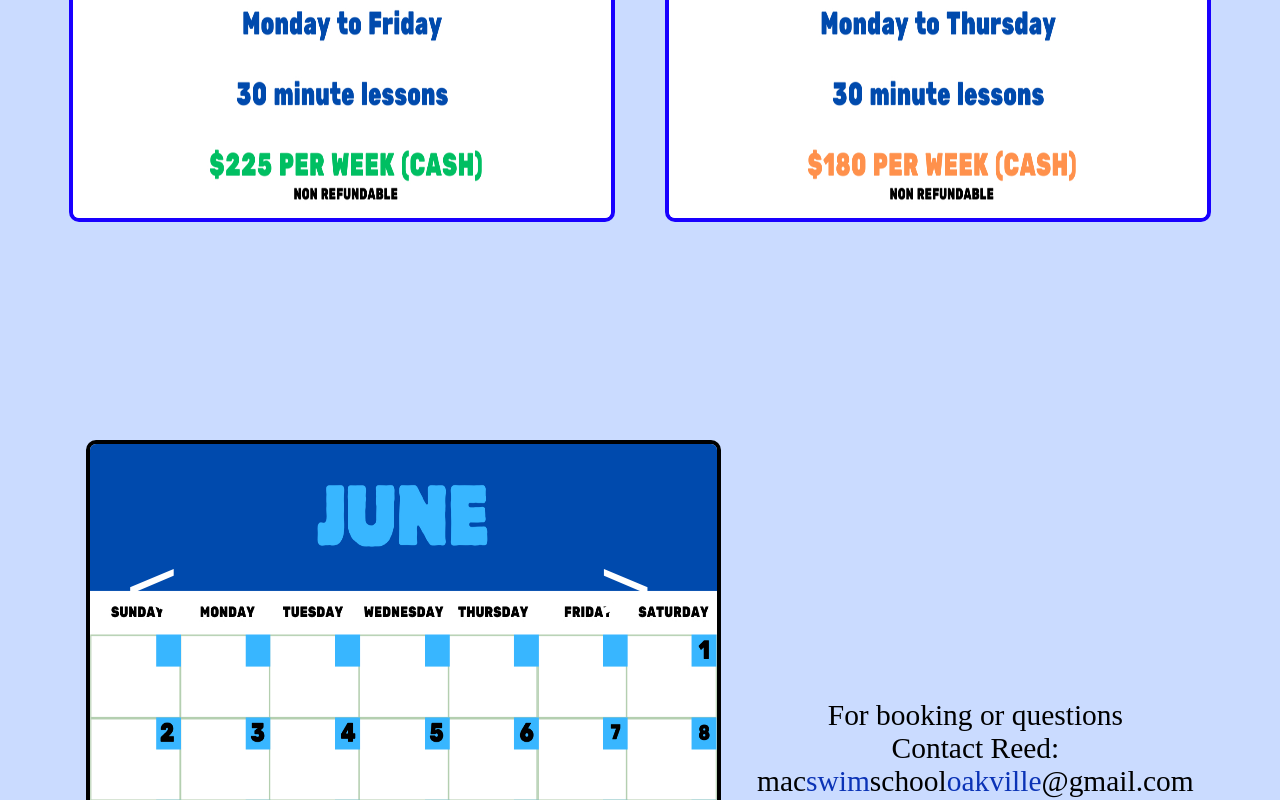
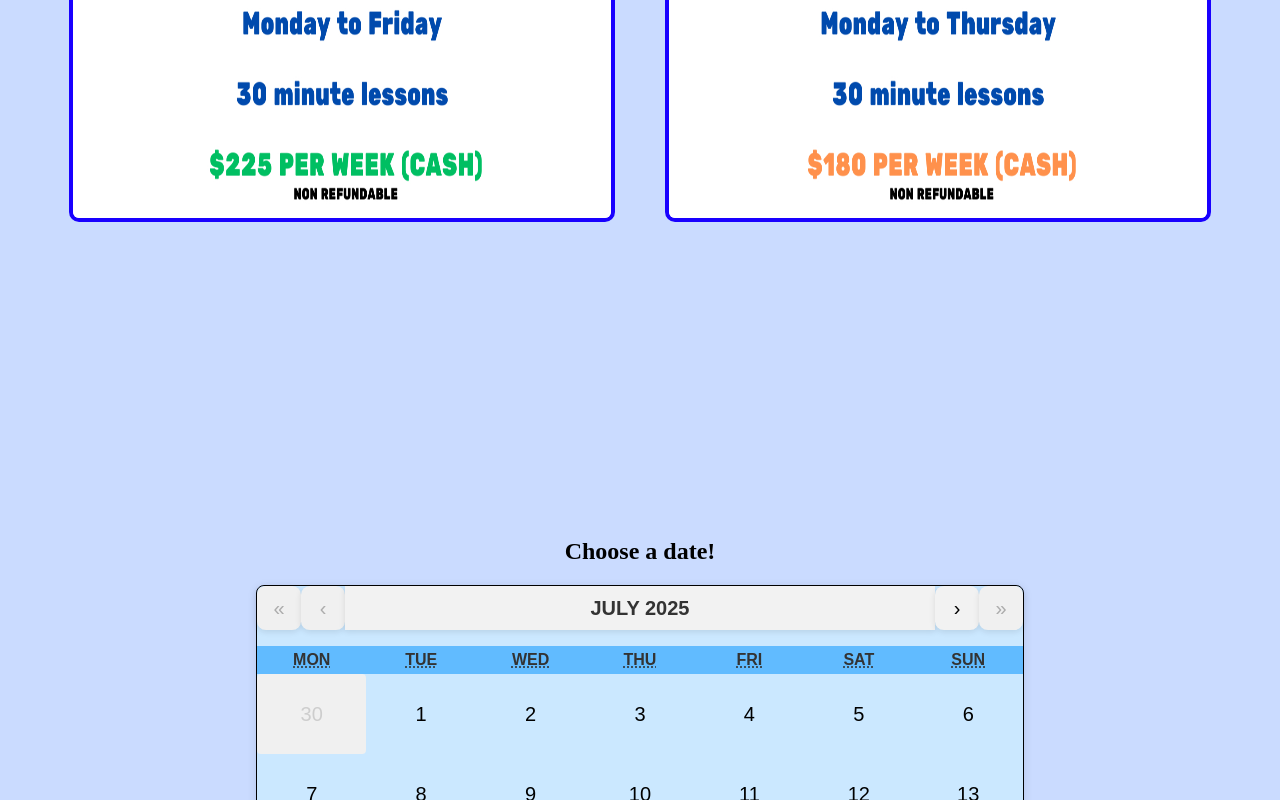
Before and after one commit to IainMac32/ReedSwimWebsite, a React (Create React App) app: page / in a window 1280 px wide. Shown: the part 2000-2800 px from the top of the page. Built offline with nearby package versions, Linux system fonts and the light colour scheme.

Commit message:
added calendar

```diff
--- a/package.json
+++ b/package.json
@@ -7,7 +7,9 @@
     "@testing-library/react": "^13.4.0",
     "@testing-library/user-event": "^13.5.0",
     "react": "^18.3.0",
+    "react-calendar": "^5.1.0",
     "react-dom": "^18.3.0",
+    "react-router-dom": "^7.1.1",
     "react-scripts": "5.0.1",
     "web-vitals": "^2.1.4"
   },
--- a/src/App.js
+++ b/src/App.js
@@ -1,10 +1,12 @@
 // App.js
 import React, { useEffect } from 'react';
+import { BrowserRouter as Router, Routes, Route } from 'react-router-dom';
 import NavBar from './components/NavBar';
 import AboutMe from './components/AboutMe';
 import SwimLessons from './components/SwimLessons';
 import ThePool from './components/ThePool';
-import CalendarContact from './components/CalendarContact';
+import CalendarPage from './components/CalendarPage'; // New calendar component
+import TimeSlotsPage from './components/TimeSlotsPage'; // New time slots component
 import './styles/index.css';
 
 function App() {
@@ -31,13 +33,25 @@ function App() {
   }, []);
 
   return (
+    <Router>
       <div className="App">
         <NavBar />
+        <Routes>
+          {/* Default route */}
+          <Route path="/" element={
+            <>
               <AboutMe />
               <ThePool />
               <SwimLessons />
-      <CalendarContact />
+              <CalendarPage />
+            </>
+          } />
+
+          {/* Time slot page route */}
+          <Route path="/timeslots/:date" element={<TimeSlotsPage />} />
+        </Routes>
       </div>
+    </Router>
   );
 }
 
--- a/src/components/CalendarContact.js
+++ /dev/null
@@ -1,46 +0,0 @@
-// CalendarContact.js
-import React, { useState } from 'react';
-import calendar1 from '../images/ReedJune.jpg';
-import calendar2 from '../images/ReedJuly.jpg';
-import calendar3 from '../images/ReedAugust.jpg';
-import '../styles/Calendar.css';
-
-const Calendar = () => {
-  const [currentImage, setCurrentImage] = useState(calendar1);
-
-  const nextImage = () => {
-    if (currentImage === calendar1) {
-      setCurrentImage(calendar2);
-    } else if (currentImage === calendar2) {
-      setCurrentImage(calendar3);
-    }
-  };
-
-  const prevImage = () => {
-    if (currentImage === calendar3) {
-      setCurrentImage(calendar2);
-    } else if (currentImage === calendar2) {
-      setCurrentImage(calendar1);
-    }
-  };
-
-  return (
-    <section id="calendar-contact" className="the-calendar-section">
-      <div className="calendar-container">
-        <img src={currentImage} alt="calendar" className="calendar" />
-        <div className="arrow-container2">
-          <button onClick={prevImage} className="arrow2 left-arrow2">&lt;</button>
-          <button onClick={nextImage} className="arrow2 right-arrow2">&gt;</button>
-        </div>
-
-        <p>For booking or questions <br/>
-          Contact Reed: <br/>
-
-          mac<w>swim</w>school<w>oakville</w>@gmail.com
-        </p>
-      </div>
-    </section>
-  );
-}
-
-export default Calendar;
--- /dev/null
+++ b/src/components/CalendarPage.js
@@ -0,0 +1,32 @@
+// src/components/CalendarPage.js
+import React from 'react';
+import { useNavigate } from 'react-router-dom';
+import Calendar from 'react-calendar';
+import 'react-calendar/dist/Calendar.css';
+import '../styles/CalendarPage.css'; // Import the CSS file for styling
+
+
+const CalendarPage = () => {
+  const navigate = useNavigate();
+
+  const handleDayClick = (value) => {
+    const selectedDate = value.toISOString().split('T')[0]; // Format: YYYY-MM-DD
+    navigate(`/timeslots/${selectedDate}`);
+  };
+
+  return (
+    <section id="calendar" className="the-calendar-section">
+      <div>
+        <h1>Choose a date!</h1>
+        <Calendar
+          defaultActiveStartDate={new Date(2025, 6, 1)} // July is month 6 (zero-based index)
+          minDate={new Date(2025, 6, 1)}  // Start of July
+          maxDate={new Date(2025, 7, 31)} // End of July
+          onClickDay={handleDayClick}
+        />
+      </div>
+    </section>
+  );
+};
+
+export default CalendarPage;
--- a/src/components/NavBar.js
+++ b/src/components/NavBar.js
@@ -1,5 +1,6 @@
 // NavBar.js
 import React from 'react';
+import { Link } from 'react-router-dom'; // Import Link from react-router-dom
 import '../styles/NavBar.css';
 
 const NavBar = () => {
@@ -9,7 +10,8 @@ const NavBar = () => {
         <li><a href="#about-me">About Me</a></li>
         <li><a href="#the-pool">The Pool</a></li>
         <li><a href="#swim-lessons">Swim Lessons</a></li>
-        <li><a href="#calendar-contact">Calendar/Contact</a></li>
+        <li><a href="#calendar">Calendar</a></li>
+        {/* <li><a href="#calendar-contact">Contact</a></li> */}
       </ul>
     </nav>
   );
--- /dev/null
+++ b/src/components/TimeSlotsPage.js
@@ -0,0 +1,30 @@
+// src/components/TimeSlotsPage.js
+import React from 'react';
+import { useParams } from 'react-router-dom';
+
+const TimeSlotsPage = () => {
+  const { date } = useParams(); // Get the selected date from the URL
+
+  // Example time slots data, this can be fetched dynamically
+  const timeSlots = [
+    { time: '9:00 AM', available: true },
+    { time: '10:00 AM', available: false },
+    { time: '11:00 AM', available: true },
+    { time: '12:00 PM', available: false },
+  ];
+
+  return (
+    <div>
+      <h1>Time Slots for {date}</h1>
+      <ul>
+        {timeSlots.map((slot, index) => (
+          <li key={index}>
+            {slot.time} - {slot.available ? 'Available' : 'Not Available'}
+          </li>
+        ))}
+      </ul>
+    </div>
+  );
+};
+
+export default TimeSlotsPage;
--- a/src/styles/Calendar.css
+++ /dev/null
@@ -1,121 +0,0 @@
-@media screen and (min-width: 769px) {
-  .the-calendar-section {
-    display: flex;
-    justify-content: center;
-    align-items: center;
-    height: 100vh;
-  }
-
-  .calendar-container {
-    display: flex; /* Use flexbox to align items */
-    align-items: center; /*Center align items vertically */
-    margin-bottom: 13vh;
-  }
-
-  .calendar {
-    width: 49vw; /* Set a fixed width for the images */
-    height: 76vh; /* Set a fixed height for the images */
-    border-radius: 10px;
-    border: 4px solid rgb(0, 0, 0); /* Add black border */
-  }
-
-  /* Add styles for the text */
-  .calendar-container p {
-    font-size: 2.3vw; /* Adjust the font size as needed */
-    font-family: 'Lobster', cursive; /* Specify the font family */
-    margin-left: 2vw; /* Add some space between the image and text */
-    text-align: center; /* Center align the text horizontally */
-  }
-  .calendar-container w {
-    color: rgb(11, 51, 182);
-  }
-
-  .arrow-container2 {
-    position: relative;
-    flex: 0 0 auto; /* Prevent arrows from expanding */
-    margin-right: 10px; /* Add space between arrows and calendar */
-  }
-
-  .arrow2 {
-    color: rgb(255, 255, 255); /* Text color */
-    font-size: 7vw; /* Adjust arrow size */
-    border: none;
-    cursor: pointer;
-  }
-
-  .left-arrow2 {
-    position: absolute;
-    left: -47vw;
-    top: 50%;
-    transform: translateY(-200%);
-    background-color: rgba(0, 0, 255, 0);
-  }
-
-  .right-arrow2 {
-    position: absolute;
-    left: -10vw; /* Adjust the distance from the left side */
-    top: 50%;
-    transform: translateY(-200%);
-    background-color: rgba(0, 0, 255, 0);
-  }
-
-  .arrow2:hover {
-    color: rgb(0, 0, 0); /* Change to desired hover color */
-  }
-}
-
-/* Media query for smaller screens */
-@media screen and (max-width: 768px) {
-  .the-calendar-section {
-    flex-direction: column; /* Stack items vertically */
-    text-align: center; /* Center align text */
-    height: 100vh;
-
-  }
-
-  .calendar-container {
-    margin-bottom: 0; /* Remove margin */
-
-  }
-
-  .calendar {
-    width: 95vw; /* Adjust width for smaller screens */
-    height: auto; /* Let the height be determined by the content */
-    margin-top: 20vh;
-  }
-
-  .arrow-container2 {
-    margin-right: 0; /* Remove margin */
-  }
-
-  .left-arrow2 {
-    position: static; /* Change position to static for normal flow */
-    transform: none; /* Reset transform */
-    margin-bottom: 0; /* Add some space between arrows */
-  }
-
-  .right-arrow2 {
-    position: static; /* Change position to static for normal flow */
-    transform: none; /* Reset transform */
-    margin-top: 2vh; /* Add some space between arrows */
-  }
-
-  .calendar-container p {
-    font-size: 5vw; /* Adjust the font size as needed */
-    font-family: 'Lobster', cursive; /* Specify the font family */
-    margin-left: 2vw; /* Add some space between the image and text */
-    text-align: center; /* Center align the text horizontally */
-  }
-
-  .calendar-container w {
-    color: rgb(11, 51, 182);
-  }
-
-  .arrow2 {
-    color: rgb(0, 0, 0); /* Text color */
-    background-color: rgb(255, 255, 255);
-    font-size: 10vw; /* Adjust arrow size */
-    border: none;
-    cursor: pointer;
-  }
-}
--- /dev/null
+++ b/src/styles/CalendarPage.css
@@ -0,0 +1,79 @@
+/* Centers the calendar in the middle of the page */
+.the-calendar-section {
+  display: flex;
+  justify-content: center;
+  align-items: center;
+  height: 100vh; /* Full viewport height */
+}
+
+/* Styles the calendar to be medium-sized */
+.react-calendar {
+  width: 60vw; /* Adjust the width to your desired size */
+  height: 62vh;
+  max-width: 100%; /* Ensure it is responsive */
+  border: 1px solid #000000; /* Optional: adds a border */
+  border-radius: 8px; /* Optional: gives rounded corners */
+  box-shadow: 0 2px 10px rgba(0, 0, 0, 0.1); /* Optional: adds a subtle shadow */
+  background-color: rgb(203, 232, 255); /* Optional: background color */
+}
+
+/* Individual day tiles (date buttons) */
+.react-calendar__tile {
+  border-radius: 4px; /* Rounds the corners of individual day tiles */
+  height: 10vh; /* Adjust the height of date tiles */
+  font-size: 2.5vh; /* Adjust the font size of date text */
+  color: rgb(0, 0, 0);
+  display: flex;
+  align-items: center;
+  justify-content: center;
+  text-align: center; /* Ensures the date text is centered */
+  transition: background-color 0.3s ease; /* Smooth hover effect */
+}
+
+/* Hover effect for individual date tiles */
+.react-calendar__tile:hover {
+  background-color: rgb(97, 187, 255) !important; /* Slight background change on hover */
+  border-radius: 4px; /* Ensure corners remain rounded */
+}
+
+/* Style for the navigation buttons (< and >) */
+.react-calendar__navigation button {
+  border-radius: 20%; /* Makes the navigation buttons slightly rounded */
+  padding: 10px; /* Adds padding to increase the size of the buttons */
+  background-color: #f2f2f2; /* Light background for buttons */
+  border: none; /* Removes the default border */
+  box-shadow: 0 2px 6px rgba(0, 0, 0, 0.1); /* Adds a subtle shadow to the buttons */
+  transition: background-color 0.3s ease; /* Smooth transition for background color */
+  font-size: 2.5vh; /* Adjusts the font size of the navigation buttons */
+}
+
+/* Style for the month/year label */
+.react-calendar__navigation__label {
+  font-weight: bold; /* Make the label text bold */
+  color: #333; /* Change the text color */
+  text-transform: uppercase; /* Optional: make the text uppercase */
+  border-radius: 0 !important; /* Force the border-radius to 0, if necessary */
+}
+
+/* Optional: hover effect for the navigation buttons */
+.react-calendar__navigation button:hover {
+  background-color: rgb(97, 187, 255) !important; /* Slight background change on hover */
+}
+
+
+.react-calendar__month-view__weekdays__weekday {
+  font-size: 2vh; /* Adjust the font size of the weekday labels */
+  font-weight: bold; /* Make the weekday labels bold */
+  color: #333; /* Change the text color */
+  text-transform: uppercase; /* Make the text uppercase */
+  padding: 5px 0; /* Add padding for spacing */
+  background-color: rgb(97, 187, 255);
+}
+
+
+
+/* Centers the header text */
+h1 {
+  text-align: center;
+  margin-bottom: 20px;
+}
```
Also changed, not shown: 1 other file (tests, documents, lock files or other folders). Lines whose indentation alone changed are shown as unchanged.
